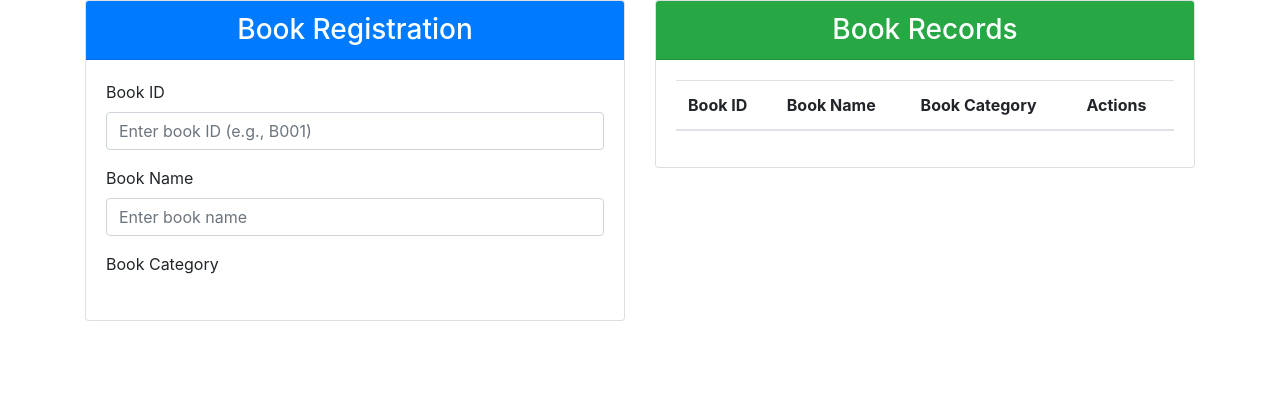
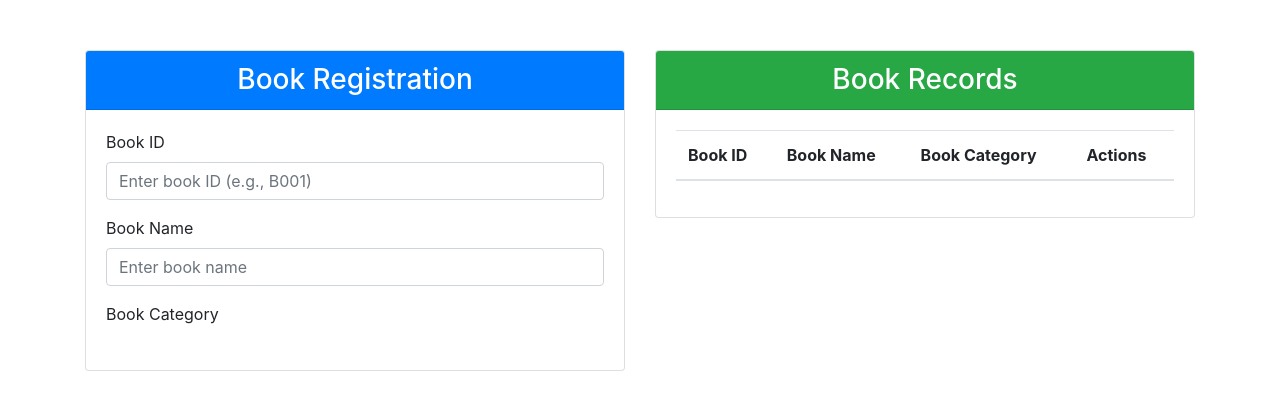
Before and after one commit to supunHM/Library-system-group-assignment, a PHP site: page /Books-registration.php in a window 1280 px wide. Shown: the top 410 px of the page. Run offline with PHP 8.4, Linux system fonts and the light colour scheme; lists and menus that the app fills with data are empty.

Commit message:
Update Books-registration.php
books registration form CSS part added

```diff
--- a/Books-registration.php
+++ b/Books-registration.php
@@ -5,7 +5,11 @@
     <meta charset="UTF-8">
     <meta name="viewport" content="width=device-width, initial-scale=1, shrink-to-fit=no">
     <link rel="stylesheet" href="https://stackpath.bootstrapcdn.com/bootstrap/4.5.2/css/bootstrap.min.css">
-
+    <style>
+        .card {
+            margin-top: 50px;
+        }
+    </style>
 </head>
 <body>
 
```
